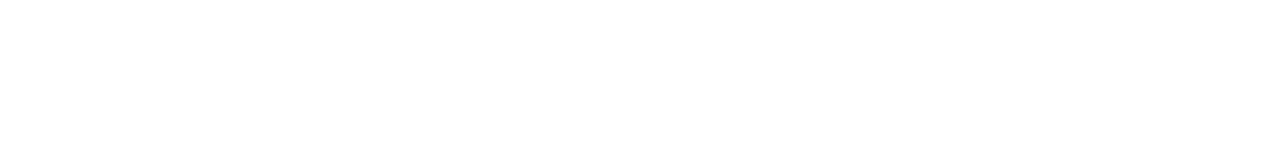
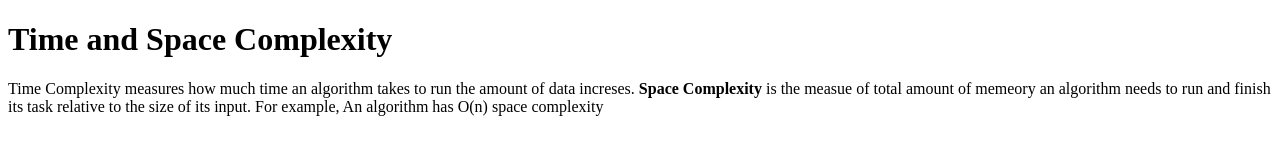
Before and after one commit to acciojob/time-and-space-complexity-PravallikaPuttamraju, a website: page main.html in a window 1280 px wide. Drawn offline with Linux system fonts and the light colour scheme.

Commit message:
created a submission

```diff
--- a/main.html
+++ b/main.html
@@ -8,8 +8,11 @@
 
 <body>
 	<!-- the entire body must be written by student -->
-    <script type="text/javascript" src="./script.js">
-</script>
+    <h1> Time and Space Complexity</h1>
+
+	<p1> Time Complexity measures how much time an algorithm takes to run the amount of data increses.</p1>
+	<p2> <b>Space Complexity</b> is the measue of total amount of memeory an algorithm needs to run and finish its task relative to the size of its input. For example, An algorithm has O(n) space complexity </p2>
+
 
 </body>
 
```
